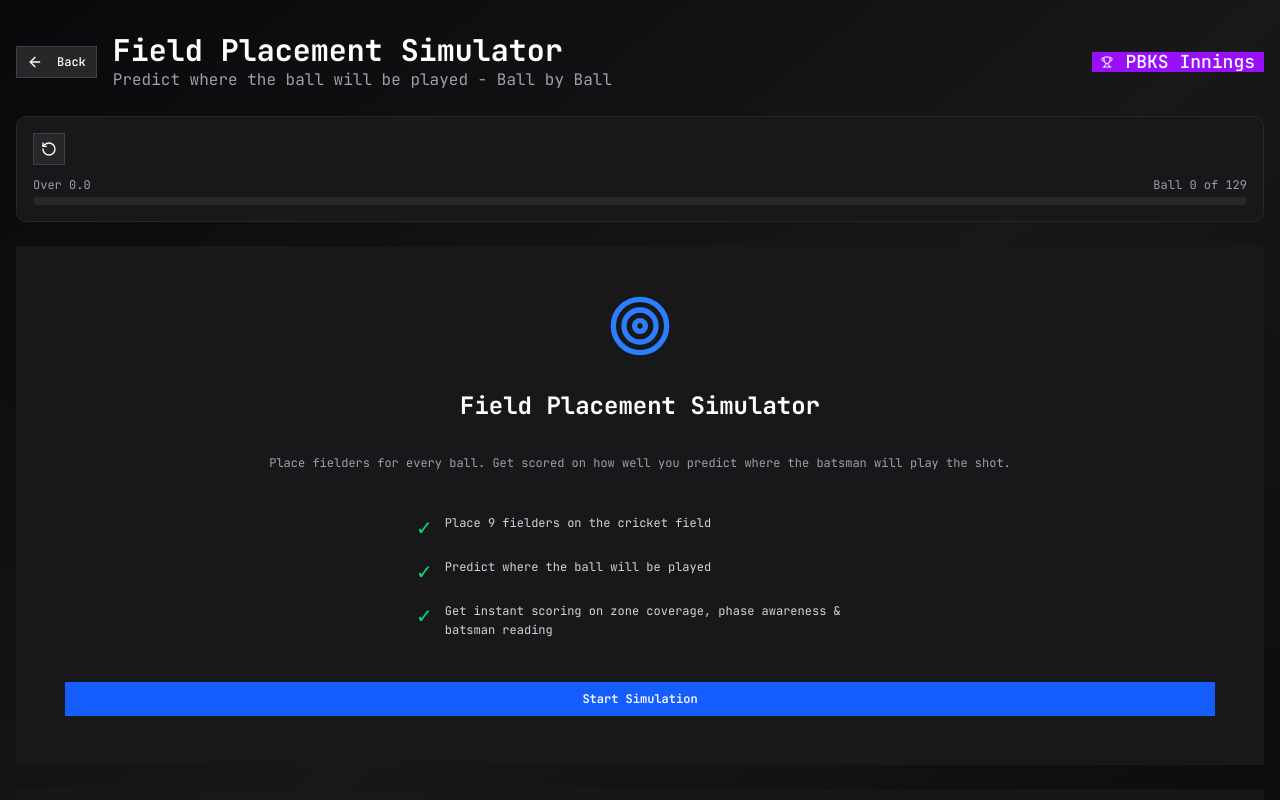
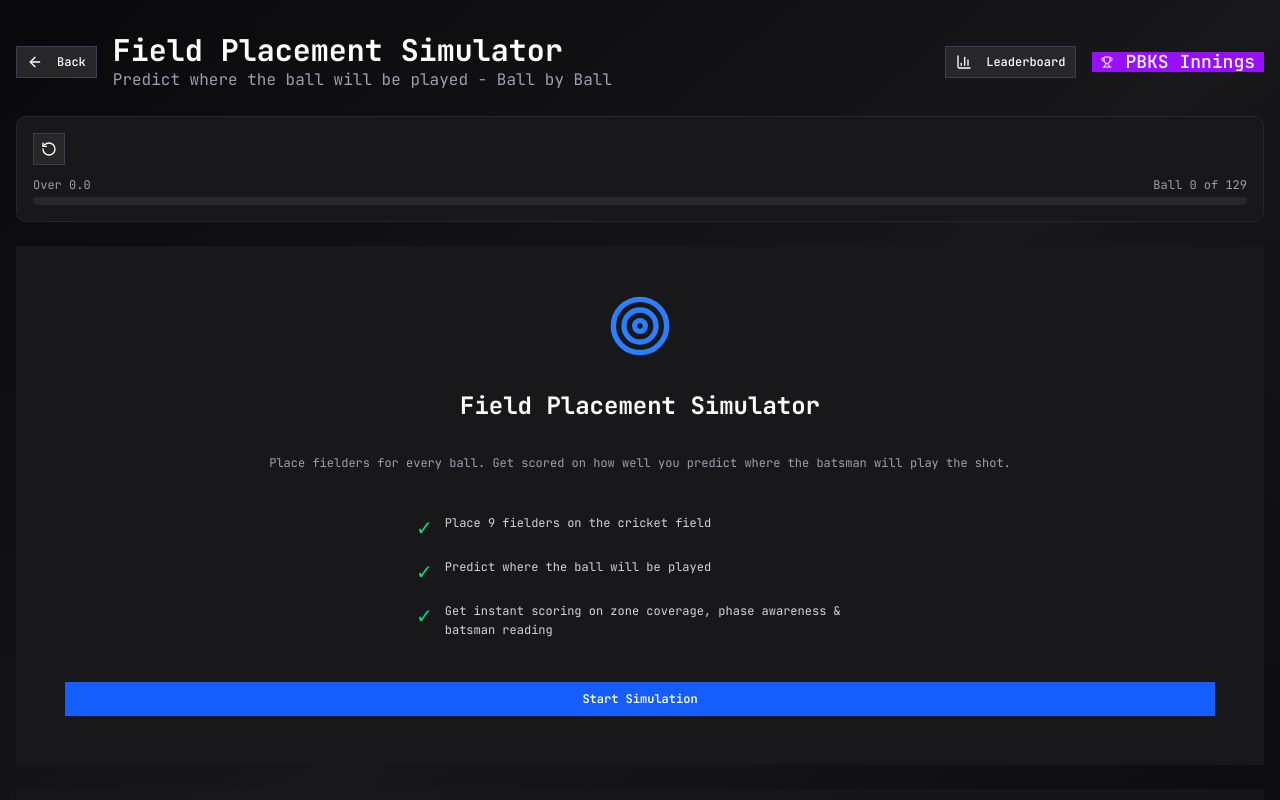
Before and after one commit to vishnusaibhosekar/cricket-coaching-sim, a Next.js app: page /replay in a window 1280 px wide. Shown: the top 800 px of the page. Built offline with nearby package versions, Linux system fonts and the light colour scheme.

Commit message:
leaderboard link

```diff
--- a/src/app/game/leaderboard/page.tsx
+++ b/src/app/game/leaderboard/page.tsx
@@ -1,11 +1,25 @@
 'use client';
 
 import { useState, useEffect } from 'react';
+import { useRouter } from 'next/navigation';
 import { Leaderboard } from '@/components/Leaderboard';
-import { LeaderboardEntry } from '@/lib/types';
 import { Card } from '@/components/ui/card';
+import { Button } from '@/components/ui/button';
+import { ArrowLeft } from 'lucide-react';
+import { insforge } from '@/lib/insforge';
+
+interface LeaderboardEntry {
+    id: string;
+    display_name: string;
+    avatar_url: string;
+    total_points: number;
+    total_decisions: number;
+    avg_score: number;
+    best_score: number;
+}
 
 export default function LeaderboardPage() {
+    const router = useRouter();
     const [leaderboard, setLeaderboard] = useState<LeaderboardEntry[]>([]);
     const [loading, setLoading] = useState(true);
     const [userId, setUserId] = useState<string>('');
@@ -25,18 +39,39 @@ export default function LeaderboardPage() {
             }
         };
 
+        // Get current user
+        const getCurrentUser = async () => {
+            if (insforge) {
+                const { data } = await insforge.auth.getCurrentUser();
+                if (data?.user) {
+                    setUserId(data.user.id);
+                }
+            }
+        };
+
         fetchLeaderboard();
+        getCurrentUser();
         const interval = setInterval(fetchLeaderboard, 30000); // Update every 30 seconds
         return () => clearInterval(interval);
     }, []);
 
     return (
         <div className="space-y-6">
-            <div>
-                <h2 className="text-3xl font-bold text-white mb-2">Leaderboard</h2>
-                <p className="text-zinc-400">
-                    Ranked by total tactical merit score across all decisions
-                </p>
+            <div className="flex items-center gap-4">
+                <Button
+                    variant="outline"
+                    onClick={() => router.push('/replay')}
+                    className="bg-zinc-800 border-zinc-700 text-white hover:bg-zinc-700"
+                >
+                    <ArrowLeft className="h-4 w-4 mr-2" />
+                    Back to Replay
+                </Button>
+                <div>
+                    <h2 className="text-3xl font-bold text-white mb-2">Leaderboard</h2>
+                    <p className="text-zinc-400">
+                        Ranked by total points across all decisions
+                    </p>
+                </div>
             </div>
 
             {loading ? (
--- a/src/app/replay/page.tsx
+++ b/src/app/replay/page.tsx
@@ -12,7 +12,7 @@ import { tacticalMomentsDB } from '@/lib/tactical-moments';
 import { Card } from '@/components/ui/card';
 import { Badge } from '@/components/ui/badge';
 import { Button } from '@/components/ui/button';
-import { ArrowLeft, Trophy, Target } from 'lucide-react';
+import { ArrowLeft, Trophy, Target, BarChart3 } from 'lucide-react';
 import type { MatchState, BallDecision, CumulativeScore as CumulativeScoreType } from '@/lib/types';
 import { calculateCumulativeScore } from '@/lib/field-scoring';
 
@@ -191,6 +191,14 @@ export default function ReplayPage() {
                                 Score: {cumulativeScore.total_score}
                             </Badge>
                         )}
+                        <Button
+                            variant="outline"
+                            onClick={() => router.push('/game/leaderboard')}
+                            className="bg-zinc-800 border-zinc-700 text-white hover:bg-zinc-700"
+                        >
+                            <BarChart3 className="h-4 w-4 mr-2" />
+                            Leaderboard
+                        </Button>
                         <Badge className="text-lg bg-purple-600">
                             <Trophy className="h-4 w-4 mr-2" />
                             PBKS Innings
```
